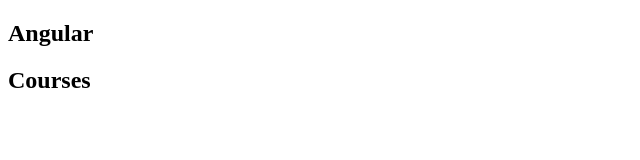
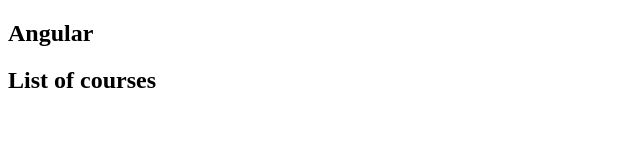
Before and after one commit to micodian/angularProject, an Angular app in the folder hello-world/: page / in a window 1280 px wide. Shown: the top 160 px of the page, without its empty margins (0-640 px from the left). Built offline with nearby package versions, Linux system fonts and the light colour scheme.

Commit message:
included a binder to the teplate for the selector

```diff
--- a/hello-world/src/app/courses.component.ts
+++ b/hello-world/src/app/courses.component.ts
@@ -5,10 +5,11 @@
     //add properties of this component
     //anywhere there is an element for courses, angular would render the template
     selector: 'courses',
-    template: '<h2>Courses</h2>'
+    template: '<h2>{{ title }}</h2>'
 
 
 })
 export class CoursesComponent{
-
+    //adding a field
+    title = "List of courses";
 }
```
